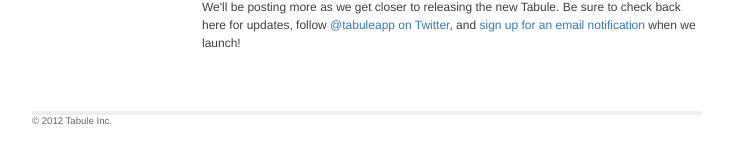
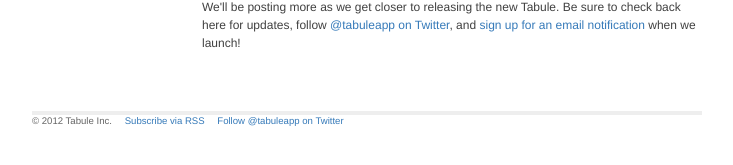
Before and after one commit to Tabule/TabuleBlog, a Jekyll site: the page built from _posts/2012-07-07-whats-changing-and-why.md, in a window 1280 px wide. Shown: the part 710-875 px from the top of the page, without its empty margins (273-1006 px from the left). Built offline with Jekyll 4.4.1, drawn with Linux system fonts in a browser that asks for light colours; comment, search, counter and statistics services are not loaded.

Commit message:
added links to footer, fixed rss feed title

```diff
--- a/_layouts/default.html
+++ b/_layouts/default.html
@@ -42,7 +42,7 @@
 
   <div class="clear">&nbsp;</div>
   <div class="footer">
-    &copy; 2012 Tabule Inc.
+    &copy; 2012 Tabule Inc. <a href="/atom.xml">Subscribe via RSS</a> <a href="http://twitter.com/tabuleapp" target="_blank">Follow @tabuleapp on Twitter</a>
     <div class="clear">&nbsp;</div>
   </div>
 
--- a/atom.xml
+++ b/atom.xml
@@ -4,7 +4,7 @@
 <?xml version="1.0" encoding="utf-8"?>
 <feed xmlns="http://www.w3.org/2005/Atom">
 
- <title>Metamorphium</title>
+ <title>Tabule Blog</title>
  <link href="http://blog.tabuleapp.com/atom.xml" rel="self"/>
  <link href="http://blog.tabuleapp.com/"/>
  <updated>{{ site.time | date_to_xmlschema }}</updated>
--- a/css/screen.css
+++ b/css/screen.css
@@ -91,6 +91,10 @@
   border-top: 4px solid #eee;
   margin-top: 2em;
   overflow: hidden;
+}
+
+.site .footer a {
+  margin-left: 10px;
 }
 
 /*****************************************************************************/
```
